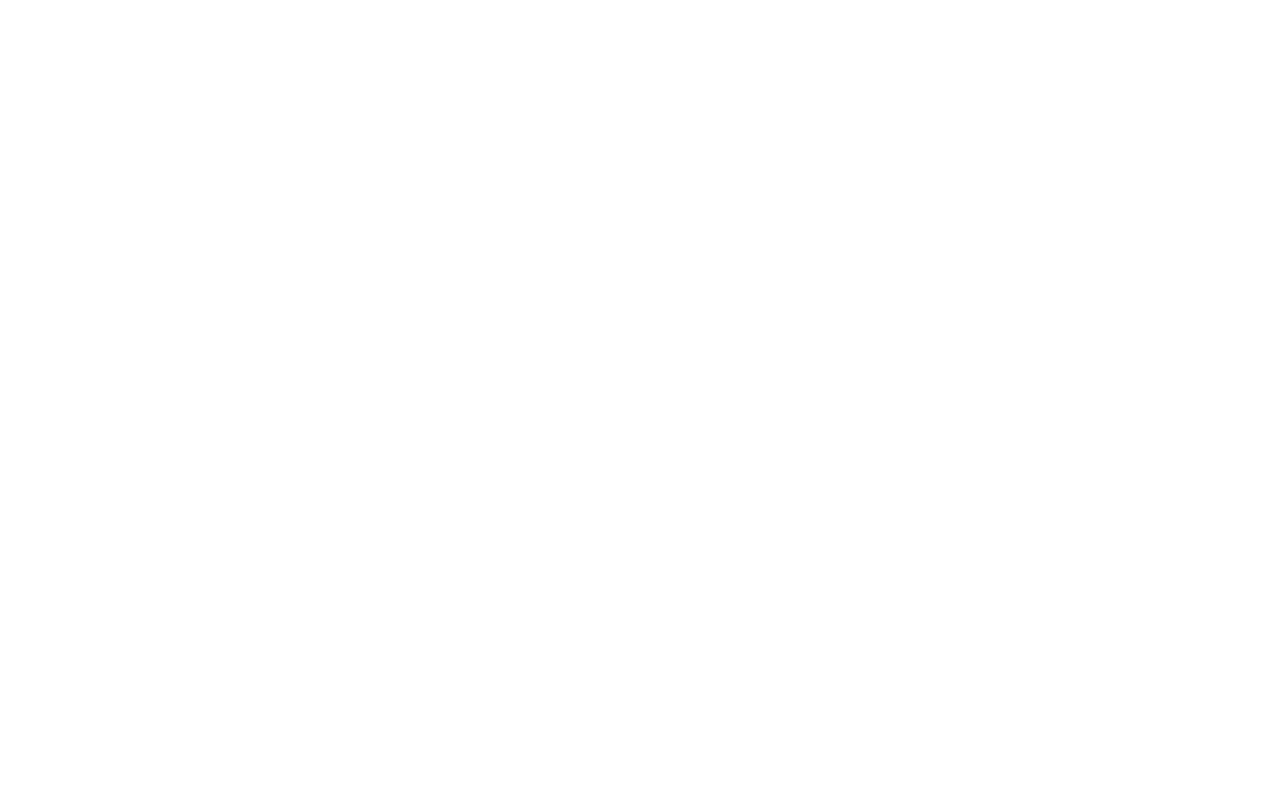
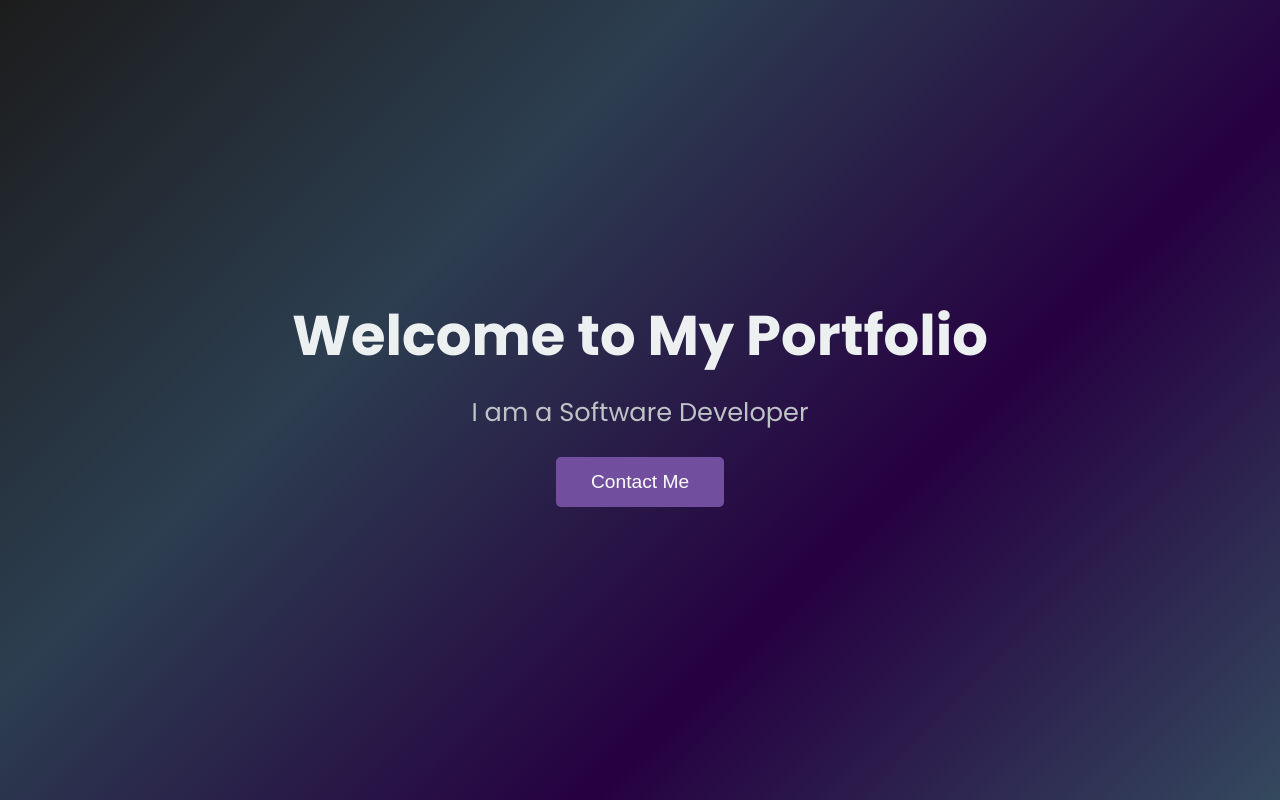
Before and after one commit to yasindemirkaya/MyNewPortfolio, a Next.js app: page / in a window 1280 px wide. Built offline with nearby package versions, Linux system fonts and the light colour scheme.

Commit message:
landing-page
landing page created.

```diff
--- a/pages/_app.js
+++ b/pages/_app.js
@@ -1,3 +1,16 @@
+import { Poppins } from 'next/font/google';
+import '../styles/globals.css'; // Global stilleri buraya dahil edin
+import './index.module.scss'; // Modül stilleri burada
+
+const poppins = Poppins({
+  subsets: ['latin'],
+  weight: ['400', '500', '700'],
+});
+
 export default function App({ Component, pageProps }) {
-  return <Component {...pageProps} />;
+  return (
+    <div className={poppins.className}>
+      <Component {...pageProps} />
+    </div>
+  );
 }
--- a/pages/index.js
+++ b/pages/index.js
@@ -1,19 +1,14 @@
-import Head from "next/head";
+// pages/index.js
+import styles from './index.module.scss';
 
 export default function Home() {
   return (
-    <>
-      <Head>
-        <title>Create Next App</title>
-        <meta name="description" content="Generated by create next app" />
-        <meta name="viewport" content="width=device-width, initial-scale=1" />
-        <link rel="icon" href="/favicon.ico" />
-      </Head>
-      <div>
-        <main>
-
-        </main>
+    <div className={styles.container}>
+      <div className={styles.hero}>
+        <h1 className={styles.title}>Welcome to My Portfolio</h1>
+        <p className={styles.subtitle}>I am a Software Developer</p>
+        <button className={styles.cta}>Contact Me</button>
       </div>
-    </>
+    </div>
   );
 }
--- /dev/null
+++ b/pages/index.module.scss
@@ -0,0 +1,44 @@
+/* pages/index.module.scss */
+
+.container {
+    height: 100vh;
+    display: flex;
+    justify-content: center;
+    align-items: center;
+    width: 100%;
+    text-align: center;
+}
+
+.hero {
+    padding: 20px;
+}
+
+.title {
+    font-size: 3.5rem;
+    font-weight: 700;
+    margin-bottom: 15px;
+    color: #ecf0f1;
+}
+
+.subtitle {
+    font-size: 1.6rem;
+    font-weight: 400;
+    margin-bottom: 25px;
+    color: #bdc3c7;
+}
+
+.cta {
+    padding: 14px 35px;
+    font-size: 1.2rem;
+    background-color: #714f9e;
+    /* Mor renk */
+    color: white;
+    border: none;
+    border-radius: 5px;
+    cursor: pointer;
+    transition: background-color 0.3s ease;
+
+    &:hover {
+        background-color: #8e44ad;
+    }
+}
--- /dev/null
+++ b/styles/globals.css
@@ -0,0 +1,16 @@
+/* styles/globals.css */
+
+* {
+    margin: 0;
+    padding: 0;
+    box-sizing: border-box;
+}
+
+html, body {
+    height: 100%;
+    width: 100%;
+    overflow: hidden;
+    font-family: Arial, sans-serif;
+    background: linear-gradient(135deg, #1c1c1c, #2c3e50, #260041, #34495e);
+    color: white;
+}
```
Also changed, not shown: package.json (+4 -3 lines), 1 other file (tests, documents, lock files or other folders).
